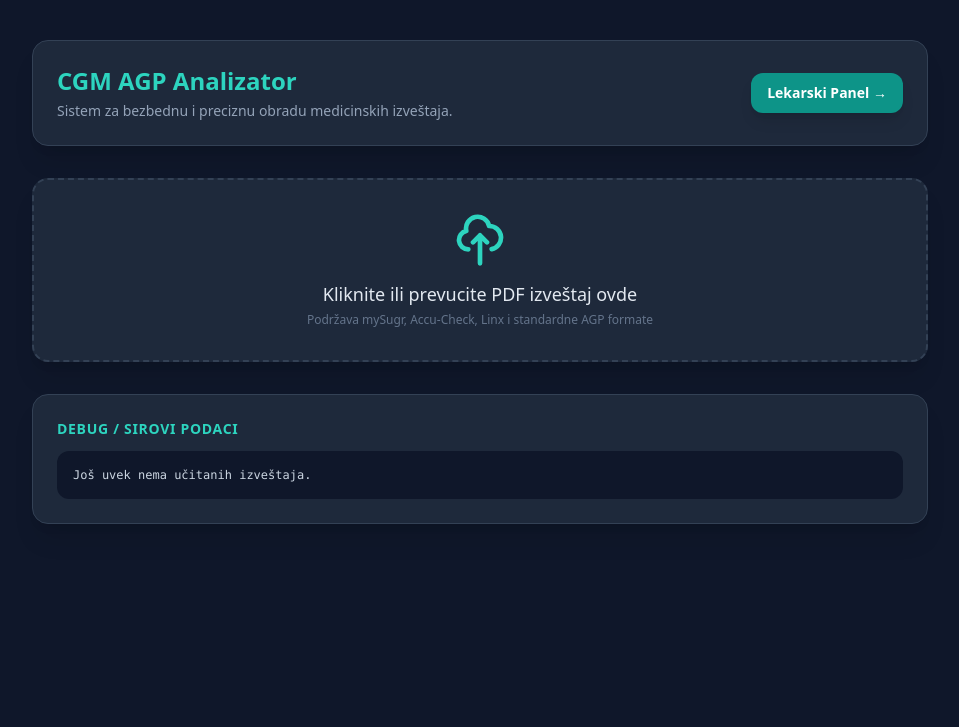
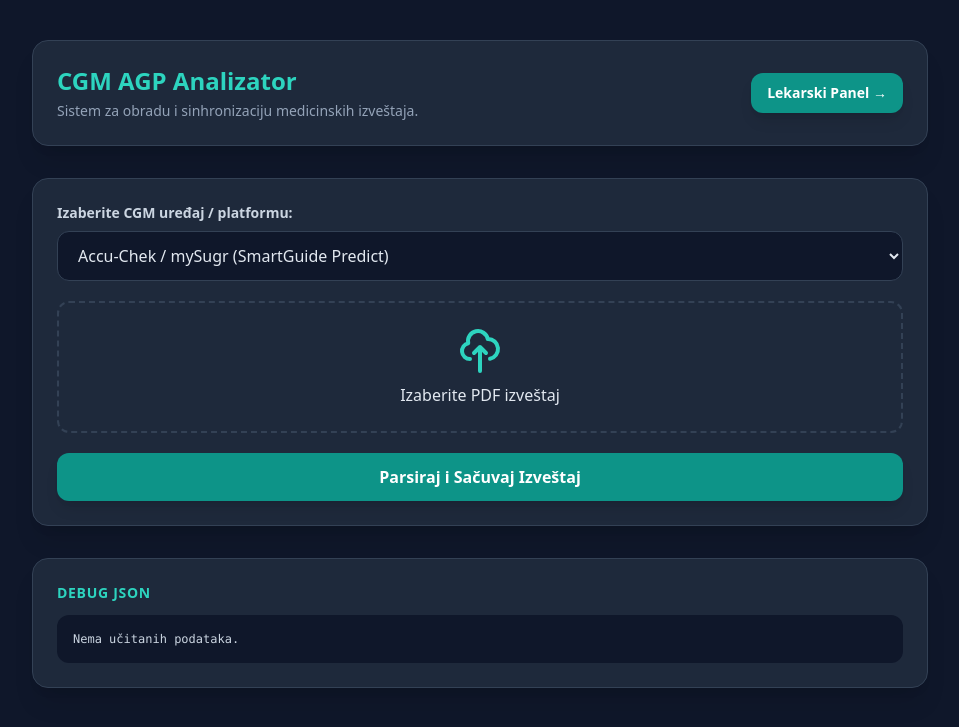
Before and after one commit to stefanjovanovic371sj-coder/auraview, a FastAPI app: page / in a window 1280 px wide. Shown: the top 727 px of the page, without its empty margins (160-1119 px from the left). Run offline with FastAPI, Linux system fonts and the light colour scheme; some libraries are stand-ins or nearby versions.

Commit message:
Update index.html

```diff
--- a/templates/index.html
+++ b/templates/index.html
@@ -3,7 +3,7 @@
 <head>
 <meta charset="UTF-8">
 <meta name="viewport" content="width=device-width, initial-scale=1.0">
-<title>Universal CGM AGP Parser — Modern UI</title>
+<title>Universal CGM AGP Parser</title>
 <script src="https://cdn.tailwindcss.com"></script>
 </head>
 <body class="bg-slate-900 text-slate-100 min-h-screen py-10 px-4 flex flex-col items-center">
@@ -11,38 +11,70 @@
         <header class="flex justify-between items-center mb-8 bg-slate-800 p-6 rounded-2xl border border-slate-700 shadow-xl">
             <div>
                 <h1 class="text-2xl font-bold text-teal-400">CGM AGP Analizator</h1>
-                <p class="text-slate-400 text-sm mt-1">Sistem za bezbednu i preciznu obradu medicinskih izveštaja.</p>
+                <p class="text-slate-400 text-sm mt-1">Sistem za obradu i sinhronizaciju medicinskih izveštaja.</p>
             </div>
             <a href="/dashboard" class="bg-teal-600 hover:bg-teal-500 text-white px-4 py-2.5 rounded-xl font-semibold text-sm transition shadow-lg">Lekarski Panel →</a>
         </header>
 
-        <div class="bg-slate-800 border-2 border-dashed border-slate-700 rounded-2xl p-8 text-center hover:border-teal-500 transition shadow-xl mb-8">
-            <input type="file" id="file" accept=".pdf" class="hidden" onchange="parseFile(this.files[0])">
-            <label for="file" class="cursor-pointer flex flex-col items-center">
-                <svg class="w-14 h-14 text-teal-400 mb-3" fill="none" stroke="currentColor" viewBox="0 0 24 24"><path stroke-linecap="round" stroke-linejoin="round" stroke-width="2" d="M7 16a4 4 0 01-.88-7.903A5 5 0 1115.9 6L16 6a5 5 0 011 9.9M15 13l-3-3m0 0l-3 3m3-3v12"></path></svg>
-                <span class="text-lg font-medium text-slate-200">Kliknite ili prevucite PDF izveštaj ovde</span>
-                <span class="text-xs text-slate-500 mt-1">Podržava mySugr, Accu-Check, Linx i standardne AGP formate</span>
-            </label>
+        <!-- Forma za unos -->
+        <div class="bg-slate-800 border border-slate-700 rounded-2xl p-6 shadow-xl mb-8 space-y-5">
+            <div>
+                <label class="block text-sm font-semibold text-slate-300 mb-2">Izaberite CGM uređaj / platformu:</label>
+                <select id="deviceSelect" class="w-full bg-slate-900 border border-slate-700 text-slate-200 rounded-xl px-4 py-3 focus:outline-none focus:border-teal-500">
+                    <option value="accu_check">Accu-Chek / mySugr (SmartGuide Predict)</option>
+                    <option value="dexcom">Dexcom (G6 / G7 / ONE)</option>
+                    <option value="freestyle_libre">Abbott FreeStyle Libre (1 / 2 / 3)</option>
+                    <option value="medtronic">Medtronic (Guardian / Simplera)</option>
+                    <option value="medtrum">Medtrum (TouchCare / Nano)</option>
+                    <option value="anytime">Anytime CGM</option>
+                </select>
+            </div>
+
+            <div class="border-2 border-dashed border-slate-700 rounded-xl p-6 text-center hover:border-teal-500 transition">
+                <input type="file" id="file" accept=".pdf" class="hidden" onchange="fileSelected(this)">
+                <label for="file" class="cursor-pointer flex flex-col items-center">
+                    <svg class="w-12 h-12 text-teal-400 mb-2" fill="none" stroke="currentColor" viewBox="0 0 24 24"><path stroke-linecap="round" stroke-linejoin="round" stroke-width="2" d="M7 16a4 4 0 01-.88-7.903A5 5 0 1115.9 6L16 6a5 5 0 011 9.9M15 13l-3-3m0 0l-3 3m3-3v12"></path></svg>
+                    <span id="fileLabel" class="text-base font-medium text-slate-200">Izaberite PDF izveštaj</span>
+                </label>
+            </div>
+
+            <button onclick="parseFile()" class="w-full bg-teal-600 hover:bg-teal-500 text-white font-bold py-3 rounded-xl transition shadow-lg">
+                Parsiraj i Sačuvaj Izveštaj
+            </button>
         </div>
 
         <div id="loader" class="hidden text-center my-10">
             <div class="inline-block animate-spin rounded-full h-10 w-10 border-4 border-teal-500 border-t-transparent"></div>
-            <p class="text-slate-400 mt-3 font-medium">Napredna analiza dokumenta u toku...</p>
+            <p class="text-slate-400 mt-3 font-medium">Analiza u toku...</p>
         </div>
 
         <div id="result" class="space-y-6"></div>
 
         <div class="mt-8 bg-slate-800 border border-slate-700 rounded-2xl p-6 shadow-xl">
-            <h2 class="text-sm font-semibold text-teal-400 uppercase tracking-wider mb-3">Debug / Sirovi podaci</h2>
-            <pre id="json" class="bg-slate-900 text-slate-300 p-4 rounded-xl text-xs overflow-x-auto max-h-60">Još uvek nema učitanih izveštaja.</pre>
+            <h2 class="text-sm font-semibold text-teal-400 uppercase tracking-wider mb-3">Debug JSON</h2>
+            <pre id="json" class="bg-slate-900 text-slate-300 p-4 rounded-xl text-xs overflow-x-auto max-h-60">Nema učitanih podataka.</pre>
         </div>
     </div>
 
 <script>
-async function parseFile(file) {
-    if (!file) return;
+function fileSelected(input) {
+    if (input.files && input.files[0]) {
+        document.getElementById("fileLabel").textContent = input.files[0].name;
+    }
+}
+
+async function parseFile() {
+    const fileInput = document.getElementById("file");
+    const deviceSelect = document.getElementById("deviceSelect");
+
+    if (!fileInput.files.length) {
+        alert("Molimo izaberite PDF fajl.");
+        return;
+    }
+
     const formData = new FormData();
-    formData.append("file", file);
+    formData.append("file", fileInput.files[0]);
+    formData.append("device", deviceSelect.value);
 
     document.getElementById("loader").classList.remove("hidden");
     document.getElementById("result").innerHTML = "";
@@ -51,35 +83,47 @@ async function parseFile(file) {
     try {
         const response = await fetch("/upload", { method: "POST", body: formData });
         const data = await response.json();
+
+        if (!response.ok) {
+            throw new Error(data.detail || "Greška pri obradi.");
+        }
+
         renderResult(data.report);
         document.getElementById("json").textContent = JSON.stringify(data, null, 2);
     } catch (error) {
-        document.getElementById("result").innerHTML = `<div class="bg-rose-900/50 border border-rose-700 p-4 rounded-xl text-rose-200 font-semibold">Došlo je do greške pri obradi fajla.</div>`;
+        document.getElementById("result").innerHTML = `
+            <div class="bg-rose-900/40 border border-rose-600 text-rose-200 p-4 rounded-xl font-medium">
+                ${error.message}
+            </div>`;
+        document.getElementById("json").textContent = error.message;
     } finally {
         document.getElementById("loader").classList.add("hidden");
     }
 }
 
 function renderResult(data) {
-    if (!data.actual_components) { document.getElementById("result").innerHTML = `<div class="bg-slate-800 p-6 rounded-2xl text-slate-300">Greška u strukturi podataka.</div>`; return; }
-    const a = data.actual_components; const d = data.derived_metrics;
+    const a = data.actual_components;
+    const d = data.derived_metrics;
 
     let html = `
     <div class="bg-slate-800 border border-slate-700 rounded-2xl p-6 shadow-xl space-y-6">
         <div class="flex justify-between items-center border-b border-slate-700 pb-4">
             <div>
-                <h2 class="text-xl font-bold text-teal-300">Rezultat analize izveštaja</h2>
-                <p class="text-slate-400 text-xs mt-1">Period: <span class="text-slate-200 font-medium">${data.reporting_period.start || '?'} → ${data.reporting_period.end || '?'}</span></p>
+                <h2 class="text-xl font-bold text-teal-300">Rezultat analize</h2>
+                <p class="text-slate-400 text-xs mt-1">Period: ${data.reporting_period.start || '?'} → ${data.reporting_period.end || '?'}</p>
             </div>
-            <span class="bg-emerald-900/80 text-emerald-300 px-3 py-1 rounded-full text-xs font-bold border border-emerald-700">USPEŠNO OČITANO</span>
+            <span class="bg-emerald-900/80 text-emerald-300 px-3 py-1 rounded-full text-xs font-bold border border-emerald-700">USPEŠNO</span>
         </div>
-        <div>
-            <h3 class="text-xs font-bold text-slate-400 uppercase tracking-wider mb-3">Ključni AGP Parametri</h3>
-            <div class="grid grid-cols-3 gap-4 text-center">
-                <div class="bg-slate-900/60 p-4 rounded-xl border border-slate-700/50"><span class="block text-xs font-semibold text-rose-400 uppercase">TBR</span><span class="text-2xl font-bold text-slate-100 mt-1 block">${d.TBR !== null ? d.TBR + '%' : '—'}</span></div>
-                <div class="bg-slate-900/60 p-4 rounded-xl border border-slate-700/50"><span class="block text-xs font-semibold text-emerald-400 uppercase">TIR</span><span class="text-2xl font-bold text-slate-100 mt-1 block">${d.TIR !== null ? d.TIR + '%' : '—'}</span></div>
-                <div class="bg-slate-900/60 p-4 rounded-xl border border-slate-700/50"><span class="block text-xs font-semibold text-amber-400 uppercase">TAR</span><span class="text-2xl font-bold text-slate-100 mt-1 block">${d.TAR !== null ? d.TAR + '%' : '—'}</span></div>
-            </div>
+        <div class="grid grid-cols-3 gap-4 text-center">
+            <div class="bg-slate-900/60 p-4 rounded-xl border border-slate-700/50"><span class="block text-xs font-semibold text-rose-400">TBR</span><span class="text-2xl font-bold">${d.TBR !== null ? d.TBR + '%' : '—'}</span></div>
+            <div class="bg-slate-900/60 p-4 rounded-xl border border-slate-700/50"><span class="block text-xs font-semibold text-emerald-400">TIR</span><span class="text-2xl font-bold">${d.TIR !== null ? d.TIR + '%' : '—'}</span></div>
+            <div class="bg-slate-900/60 p-4 rounded-xl border border-slate-700/50"><span class="block text-xs font-semibold text-amber-400">TAR</span><span class="text-2xl font-bold">${d.TAR !== null ? d.TAR + '%' : '—'}</span></div>
+        </div>
+        <div class="grid grid-cols-2 sm:grid-cols-4 gap-3 text-center">
+            <div class="bg-slate-900/40 p-3 rounded-xl"><span class="block text-xs text-slate-400">Glukoza</span><span class="text-base font-bold">${a.AVG_GLUCOSE || '—'} mmol/L</span></div>
+            <div class="bg-slate-900/40 p-3 rounded-xl"><span class="block text-xs text-slate-400">GMI</span><span class="text-base font-bold">${a.GMI || '—'}%</span></div>
+            <div class="bg-slate-900/40 p-3 rounded-xl"><span class="block text-xs text-slate-400">CV</span><span class="text-base font-bold">${a.CV || '—'}%</span></div>
+            <div class="bg-slate-900/40 p-3 rounded-xl"><span class="block text-xs text-slate-400">Aktivno</span><span class="text-base font-bold">${a.ACTIVE_TIME || '—'}%</span></div>
         </div>
     </div>`;
     document.getElementById("result").innerHTML = html;
```
